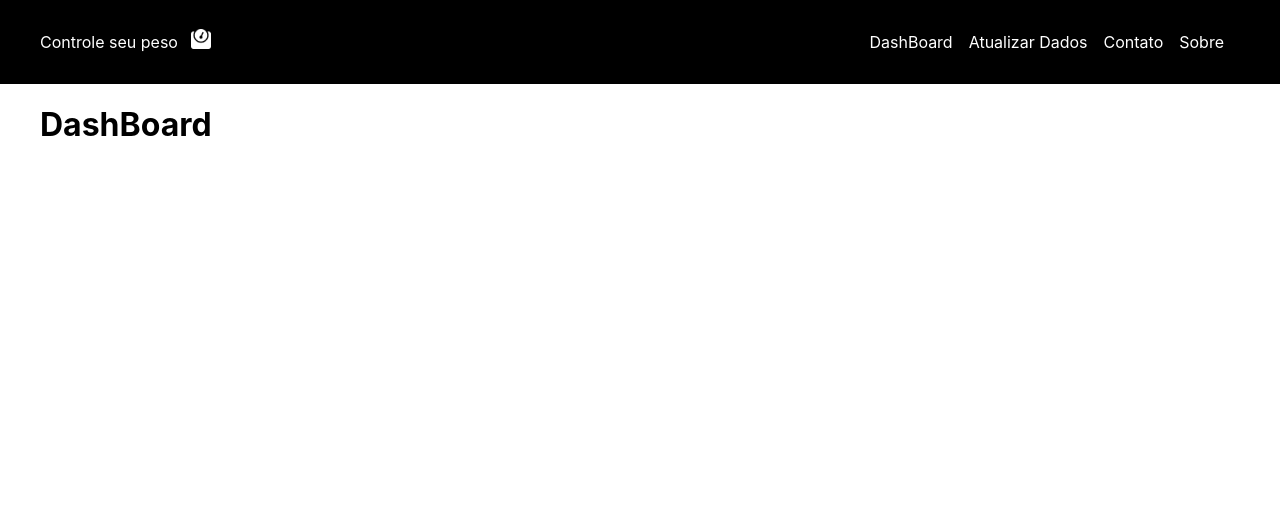
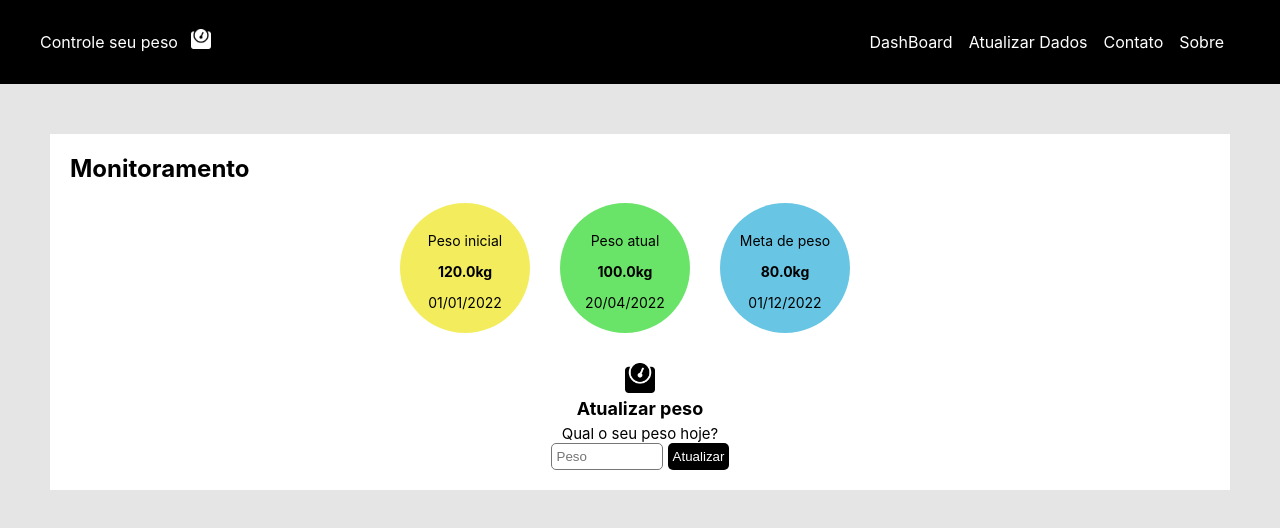
Before and after one commit to kvojps/controle-peso-front, a React (Create React App) app: page /dashboard in a window 1280 px wide. Shown: the top 528 px of the page. Built offline with nearby package versions, Linux system fonts and the light colour scheme.

Commit message:
adicionando componente monitoramento da dashboard

```diff
--- a/src/App.js
+++ b/src/App.js
@@ -8,7 +8,6 @@ import Contato from './componentes/paginas/Contato'
 import Sobre from './componentes/paginas/Sobre'
 
 import Navbar from './componentes/layout/Navbar'
-import Container from './componentes/layout/Container'
 
 function App() {
   return (
@@ -17,7 +16,6 @@ function App() {
       <Router>
         <Navbar/>
 
-        <Container>
         <Routes>
           <Route exact path = "/" element={<Home/>}></Route>
           <Route path = "/dashboard" element={<DashBoard/>}></Route>
@@ -25,7 +23,6 @@ function App() {
           <Route path = "/contato" element={<Contato/>}></Route>
           <Route path = "/sobre" element={<Sobre/>}></Route>
         </Routes>
-        </Container>
 
       </Router>
 
--- /dev/null
+++ b/src/componentes/dashboard/Monitoramento.js
@@ -0,0 +1,42 @@
+import styles from './assets/Monitoramento.module.css';
+import logo from '../../img/logo-black.png'
+
+function Monitoramento() {
+    return (
+        <section className={styles.main}>
+            <h1>Monitoramento</h1>
+            <div className={styles.monitoramento}>
+                <div className={styles.circulo_1}>
+                    <p>Peso inicial</p>
+                    <p className={styles.peso}>120.0kg</p>
+                    <p>01/01/2022</p>
+                </div>
+                <div className={styles.circulo_2}>
+                    <p>Peso atual</p>
+                    <p className={styles.peso}>100.0kg</p>
+                    <p>20/04/2022</p>
+                </div>
+                <div className={styles.circulo_3}>
+                    <p>Meta de peso</p>
+                    <p className={styles.peso}>80.0kg</p>
+                    <p>01/12/2022</p>
+                </div>
+            </div>
+            <div className={styles.container_form}>
+                <div>
+                </div>
+                <div className={styles.form_text}>
+                    <img src={logo} alt="logo" className={styles.logo} />
+                    <h1>Atualizar peso</h1>
+                    <p>Qual o seu peso hoje?</p>
+                </div>
+                <div className={styles.form_input}>
+                    <input className={styles.form_peso} type="number" name="" id="form-peso" placeholder="Peso"/>
+                    <input className={styles.botao_enviar} type="button" value="Atualizar" id="botao-enviar"/>
+                </div>
+            </div>
+        </section>
+    )
+}
+
+export default Monitoramento
--- /dev/null
+++ b/src/componentes/dashboard/assets/Monitoramento.module.css
@@ -0,0 +1,94 @@
+/* container que engloba tudo */
+.main {
+    background-color: #fff;
+    padding: 20px;
+}
+
+.main h1 {
+    margin-top: 0;
+}
+
+/* div contendo todos os circulos */
+.monitoramento {
+    display: flex;
+    justify-content: center;
+}
+
+.monitoramento div {
+    width: 100px;
+    height: 100px;
+    padding: 15px;
+    margin-right: 30px;
+    border-radius: 50%;
+}
+
+.monitoramento div p {
+    font-size: 14px;
+    text-align: center;
+}
+
+.circulo_1 {
+    background-color: #F3ED5E;
+}
+
+.circulo_2 {
+    background-color: #6AE468;
+}
+
+.circulo_3 {
+    background-color: #68C6E4;
+}
+
+.peso {
+    font-weight: bold;
+}
+
+/* formulario monitoramento */
+
+.container_form {
+    margin-top: 30px;
+}
+.form_text {
+    display: flex;
+    flex-direction: column;
+    align-items: center;
+}
+
+.form_text h1 {
+    font-size: 18px;
+    margin: 5px;
+    align-items: flex-start;
+}
+
+.form_text p{
+    font-size: 15px;
+    margin: 0;
+    text-align: left;
+}
+
+.form_input {
+    display: flex;
+    justify-content: center;
+}
+
+.form_peso {
+    padding: 5px;
+    margin-right: 5px;
+    width: 100px;
+    border-style: solid;
+    border-width: 1px;
+    border-radius: 5px;
+}
+
+.botao_enviar {
+    padding: 5px;
+    background-color: black;
+    color: white;
+    border-radius: 5px;
+    border-style: none;
+}
+
+.logo {
+    width: 30px;
+    height: 30px;
+}
--- a/src/componentes/paginas/Dashboard.js
+++ b/src/componentes/paginas/Dashboard.js
@@ -1,7 +1,10 @@
+import Monitoramento from '../dashboard/Monitoramento'
+import styles from './assets/Dashboard.module.css'
+
 function DashBoard() {
     return (
-        <div>
-            <h1>DashBoard</h1>
+        <div className={styles.main}>
+            <Monitoramento/>
         </div>
     )
 }
--- /dev/null
+++ b/src/componentes/paginas/assets/Dashboard.module.css
@@ -0,0 +1,5 @@
+.main {
+    padding: 50px;
+    background-color: #E5E5E5;
+    height: 100vh;
+}
```
Also changed, not shown: src/img/logo-black.png (added). Lines whose indentation alone changed are shown as unchanged.
